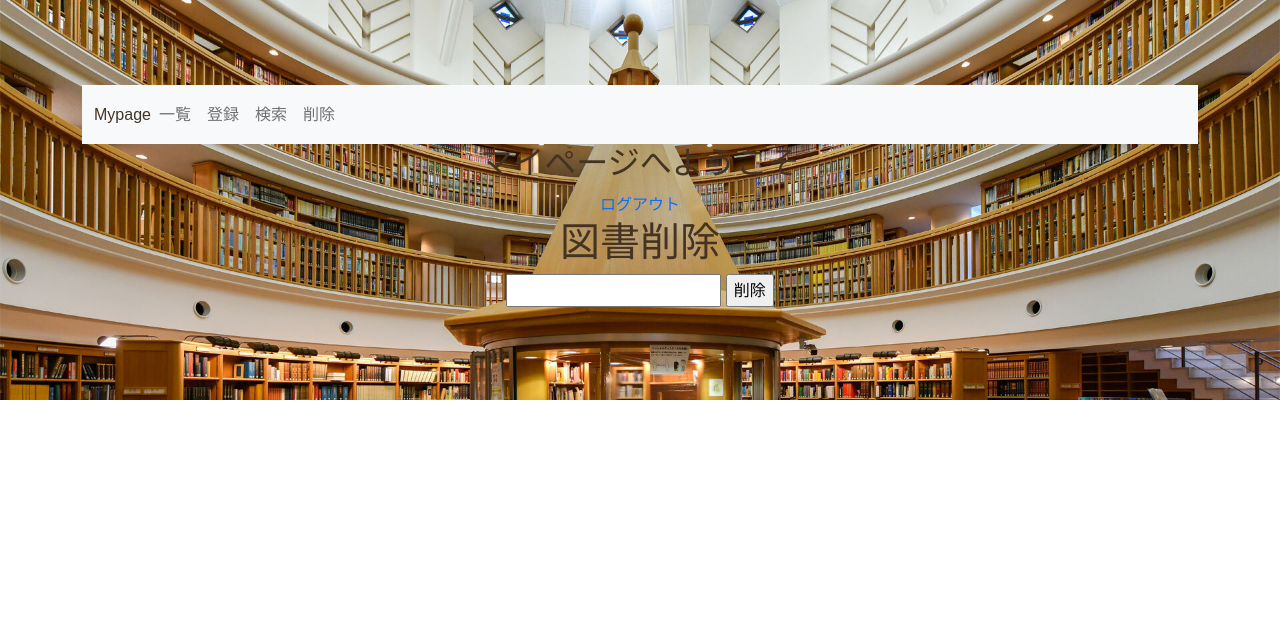
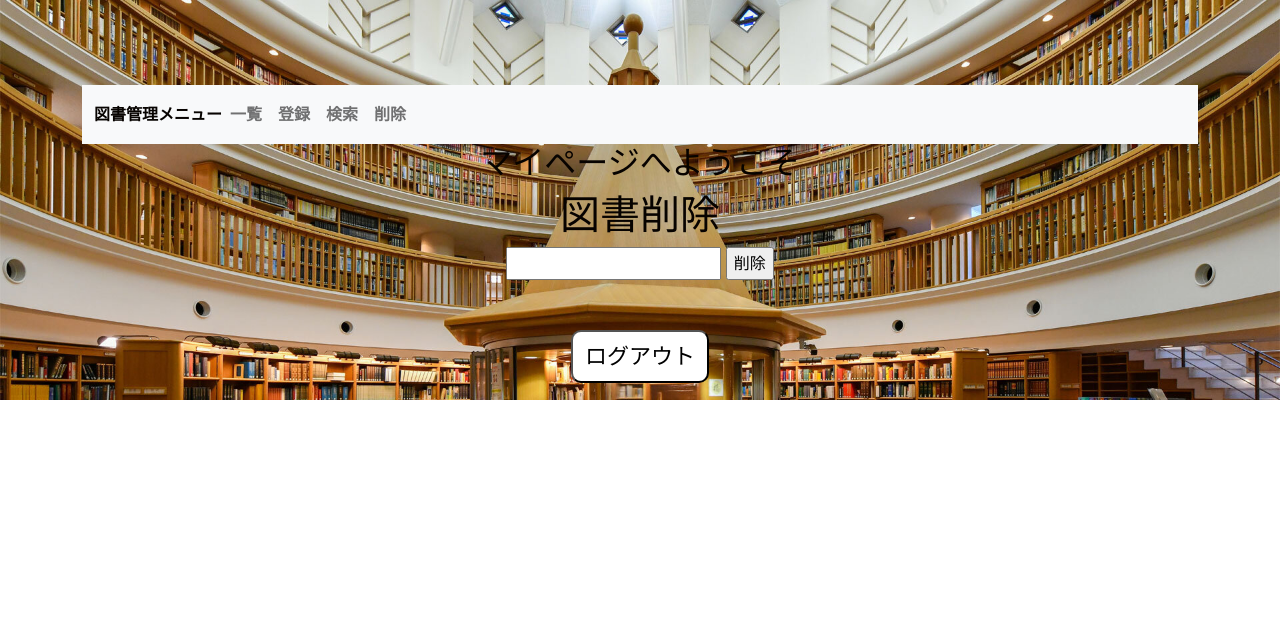
Before and after one commit to milky326/final_assignment, a Flask app: page /book_delete in a window 1280 px wide. Shown: the top 623 px of the page. Run offline with Flask 3, Linux system fonts and the light colour scheme.

Commit message:
css編集

```diff
--- a/static/css/style.css
+++ b/static/css/style.css
@@ -10,7 +10,9 @@ body {
     font-family: "Yu Gothic Medium", "游ゴシック Medium",
         YuGothic, "游ゴシック体", "ヒラギノ角ゴ Pro W3", sans-serif;
     line-height: 1.7;
-    color: #432;
+    color: rgb(7, 3, 0);
+    font-size: 1rem;
+    font-weight: bold;
     background-image: url("../images/kv-001.jpg");
     background-size: cover;
     background-repeat: no-repeat;
@@ -97,18 +99,35 @@ img {
 .button {
     font-size: 1.375rem;
     background: rgb(255, 196, 2);
-    color: #fff;
+    color: #000000;
     /* 角を丸める */
     border-radius: 10px;
     padding: 6px 12px;
-
+    margin-top: 15px;
 }
-
+.button1 {
+    font-size: 1.375rem;
+    background: rgb(255, 255, 255);
+    color: #000000;
+    /* 角を丸める */
+    border-radius: 10px;
+    padding: 6px 12px;
+    margin-top: 15px;
+}
+.logout {
+    font-size: 1.375rem;
+    background: rgb(255, 255, 255);
+    color: #000000;
+    /* 角を丸める */
+    border-radius: 10px;
+    padding: 6px 12px;
+    margin-top: 50px;
+}
 
 /* :hover はタグの上をカーソルが通ったときの設定 */
 
 .button:hover {
-    background: #0090aa;
+    background: #0cf504;
 }
 
 /* 大きな背景画像 */
@@ -130,3 +149,8 @@ img {
     /* 全角半角指定なし */
     text-transform: none;
 }
+
+table,th,td {
+    background-color: #fff;
+    border: 3px solid #000;
+}
--- a/templates/index.html
+++ b/templates/index.html
@@ -24,13 +24,14 @@
   {% if msg != null %}
     <p style="color:blue">{{msg}}</p>
   {% endif %}
+  <div class="login">
   <form action="{{url_for('login')}}" method="post">
     ユーザ名:<input type="text" name="name" value="{{data.name if data is defined else ''}}"><br>
     パスワード：<input type="password" name="password" value="{{data.password if data is defined else ''}}"><br>
     <button type="submit" class="button">ログイン</button>
   </form>
   <form action="{{url_for('register_form')}}">
-  <button type="submit">新規登録</button>
+  <button type="submit" class="button1">新規登録</button>
   </form>
   </div>
 </body>
--- a/templates/mypage.html
+++ b/templates/mypage.html
@@ -15,7 +15,7 @@
   <header>
     <nav class="navbar navbar-expand-lg navbar-light bg-light">
       <div class="container-fluid">
-        <a>Mypage</a>
+        <a>図書管理メニュー</a>
         <div class="collapse navbar-collapse" id="navbarNavAltMarkup">
           <div class="navbar-nav">
             <a class="nav-link" href="{{url_for('sample_list')}}">一覧</a>
@@ -28,11 +28,14 @@
     </nav>
   </header>
   <h2>マイページへようこそ</h2>
-  <a href="{{url_for('logout')}}">ログアウト</a>
 
   {% block content %}
   <!-- ここにメインコンテンツを埋め込む -->
   {% endblock %}
+
+  <form action="{{url_for('logout')}}">
+    <button type="submit"class="logout">ログアウト</button>
+  </form>
 
   <footer class="footer bg-light fixed-bottom">
 
```
